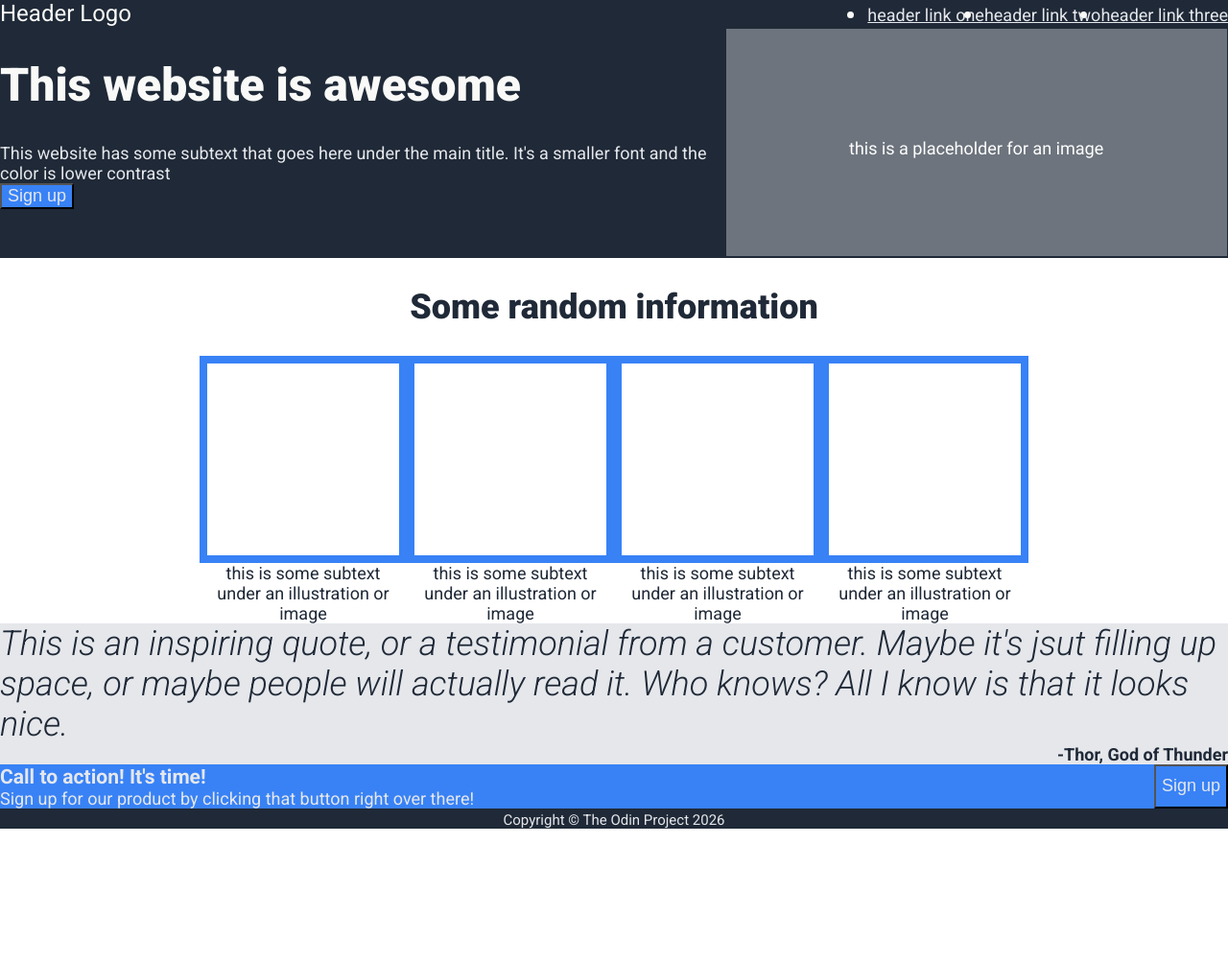
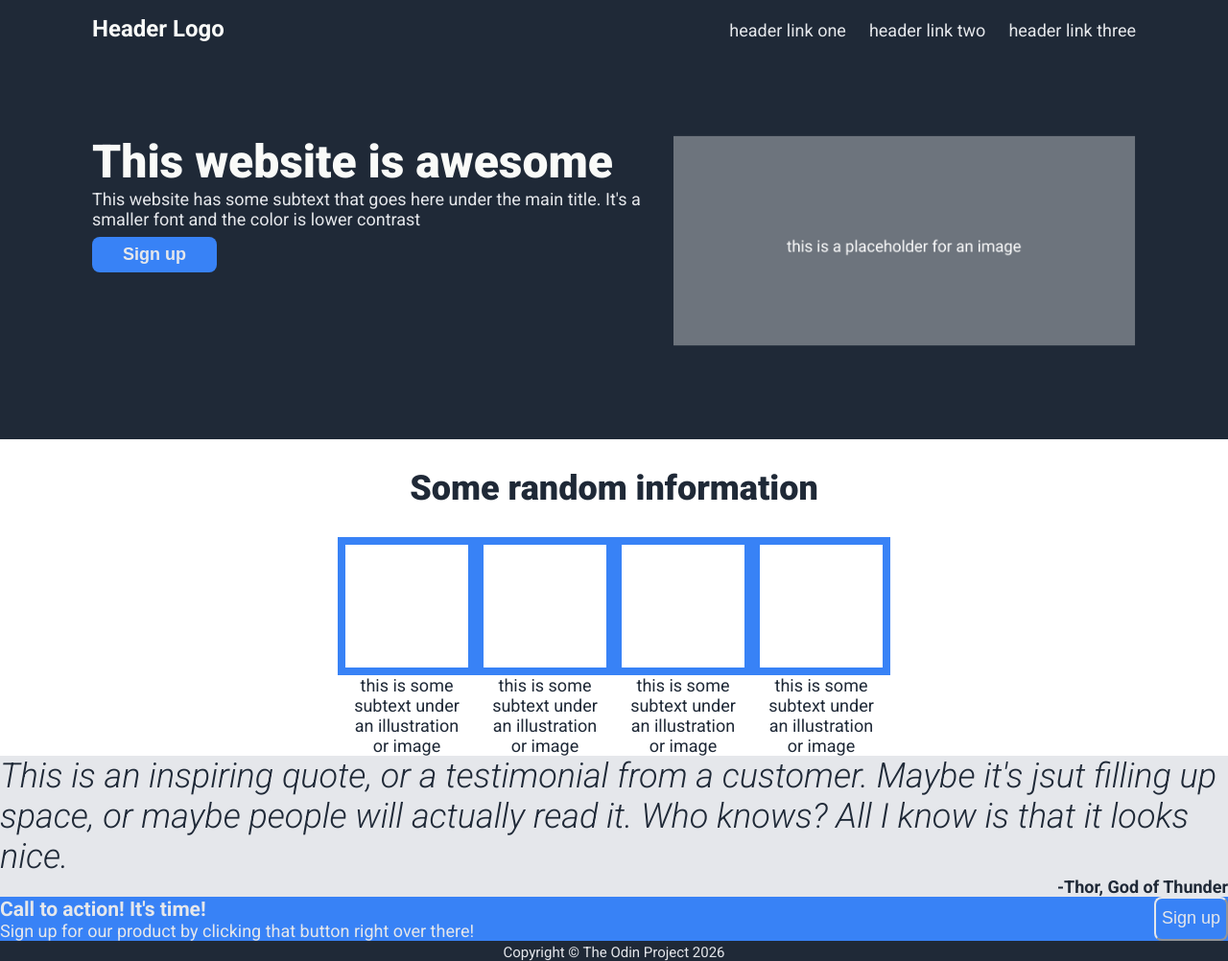
Before and after one commit to tsorgdev/project-landing-page, a plain HTML site: page index.html in a window 1280 px wide. Shown: the whole page at 96% size. Before the commit the page ends 864 px from the top, so only its background shows below. Drawn offline with Linux system fonts and the light colour scheme.

Commit message:
Finish header styling

```diff
--- a/style.css
+++ b/style.css
@@ -13,6 +13,7 @@ body {
 }
 .header, footer {
     background-color: #1f2937;
+    padding: 0 12vh;
 }
 a , button{
     font-size: 18px;
@@ -25,7 +26,9 @@ a , button{
 }
 .logo {
     font-size: 24px;
+    padding-top: 16px;
     color: #F9FAF8;
+    font-weight: 700;
     display: flex;
     justify-content: space-between;
 }
@@ -63,13 +66,18 @@ strong {
     text-align: center;
 }
 ul {
+    list-style: none;
     display: flex;
     margin: 0;
     padding: 0;
+    justify-content: space-between;
+    gap: 24px;
 }
 .blurb {
     display: flex;
     justify-content: space-between;
+    padding: 96px 0;
+    gap: 32px;
 }
 .info {
     display: flex;
@@ -80,15 +88,15 @@ ul {
     justify-content: center;
 }
 .square {
-    height: 200px;
-    width: 200px;
+    height: 128px;
+    width: 128px;
     border-color:#3882f6;
     border-style: solid;
     border-width: 8px;
 }
 
 .box p {
-    width: 200px;
+    width: 128px;
 }
 p {
     margin: 0;
@@ -103,6 +111,28 @@ h3 {
 footer {
     text-align: center;
 }
-/* .action-text{
-    flex: 2 1 auto;
-} */
+.logo a {
+    text-decoration: none;
+    font-weight: normal;
+}
+h1 {
+    margin: 0;
+}
+img {
+    height: 222px;
+}
+.action button {
+    border-color: #E5E7EB;
+    border-radius: 8px;
+}
+
+.awesome button {
+    border-style: none;
+    border-radius: 8px;
+    font-weight: bold;
+    padding: 8px 32px;
+    margin-top: 8px;
+}
+.awesome {
+    min-width: 378px;
+}
```
